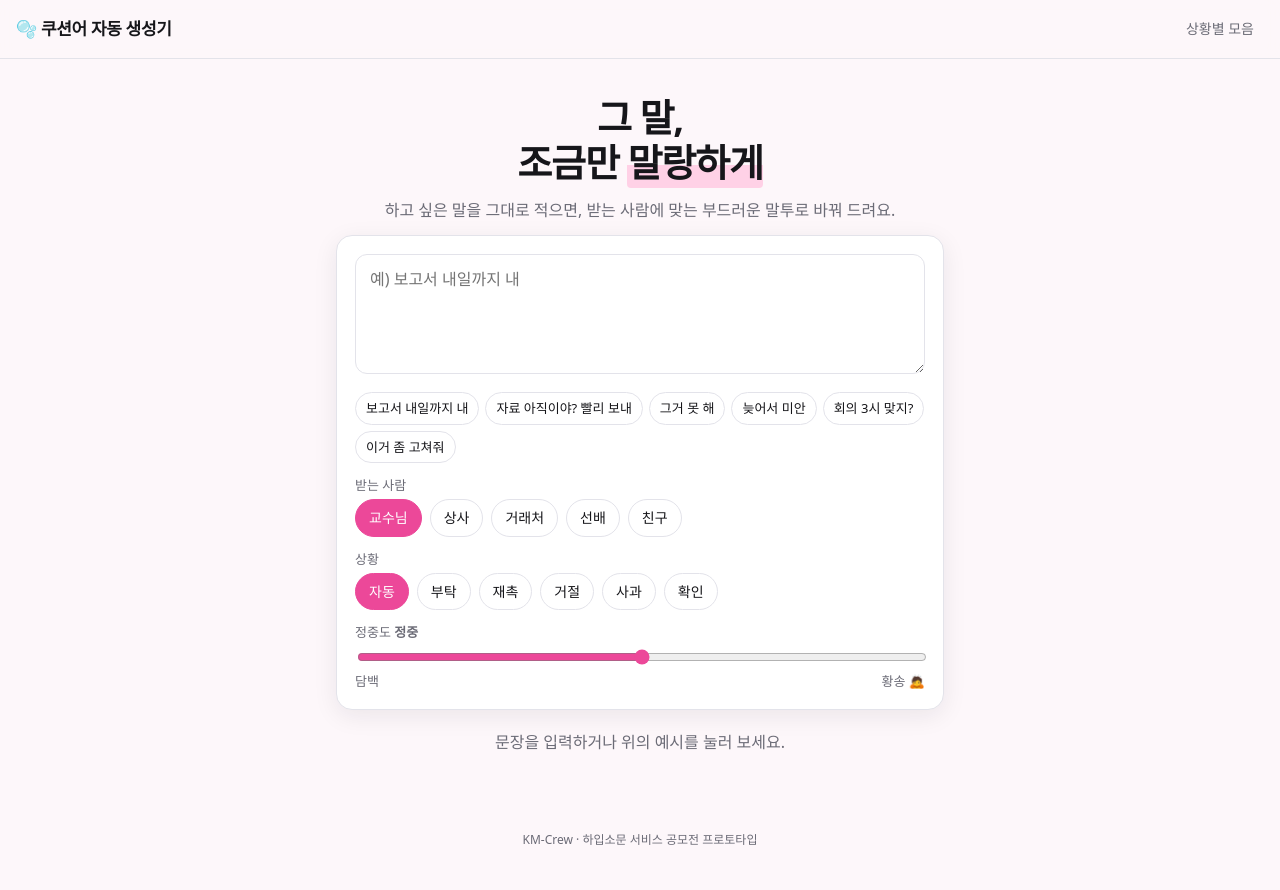
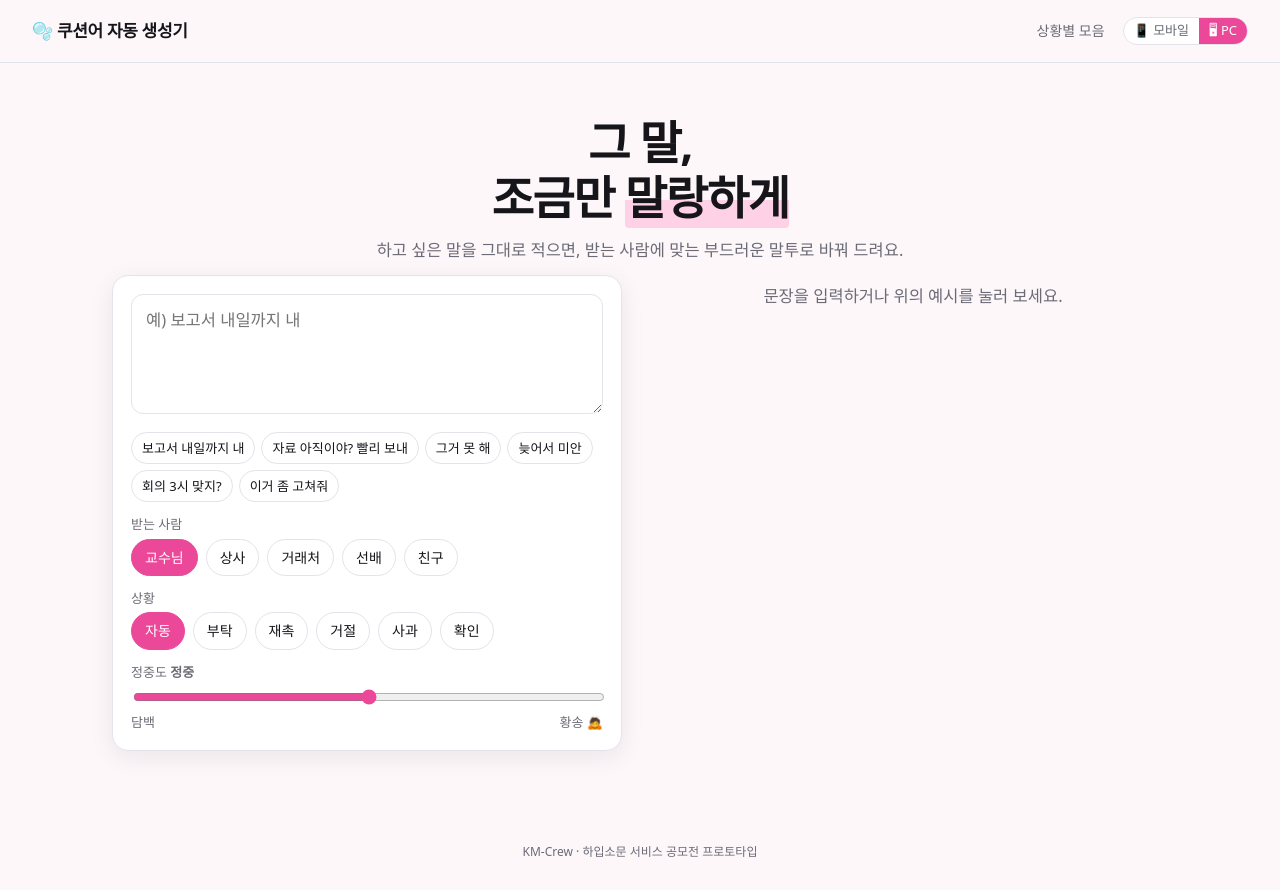
Before and after one commit to KM-Crew/cushion-words, a plain HTML site: page index.html in a window 1280 px wide. Drawn offline with Linux system fonts and the light colour scheme; a web font is replaced by a local one.

Commit message:
feat: PC·모바일 두 화면 구성과 화면 선택 (#1)
- 폭 900px 이상 PC 2단 배치, 미만 모바일 1단 배치
- 머리글 📱/🖥 버튼으로 직접 선택(허브 안에서는 틀 폭을 따름)
- 공모전 요강 'PC 및 모바일 웹 모두 출품 가능' 반영

Co-authored-by: rlaalswo4942 <277582827+rlaalswo4942@users.noreply.github.com>
Co-authored-by: Claude Opus 5.5 <noreply@anthropic.com>

```diff
--- a/app.js
+++ b/app.js
@@ -163,14 +163,14 @@ Router.on('/', root => {
     <section class="stack">
       <div class="hero"><h1>그 말,<br>조금만 <span class="soft">말랑하게</span></h1>
       <p class="muted">하고 싶은 말을 그대로 적으면, 받는 사람에 맞는 부드러운 말투로 바꿔 드려요.</p></div>
-      <div class="card stack">
+      <div class="split"><div class="card stack sticky">
         <textarea id="in" rows="2" maxlength="80" placeholder="예) 보고서 내일까지 내"></textarea>
         <div class="row ex">${EXAMPLES.map(([e]) => `<button class="chip small" data-ex="${esc(e)}">${esc(e)}</button>`).join('')}</div>
         <div><label class="field">받는 사람</label><div class="row" id="tg">${TARGETS.map(t => `<button class="chip ${st.target === t.id ? 'on' : ''}" data-t="${t.id}">${t.name}</button>`).join('')}</div></div>
         <div><label class="field">상황</label><div class="row" id="si"><button class="chip ${st.sit === 'auto' ? 'on' : ''}" data-s="auto">자동</button>${SITUATIONS.map(s => `<button class="chip ${st.sit === s.id ? 'on' : ''}" data-s="${s.id}">${s.name}</button>`).join('')}</div></div>
         <div><label class="field">정중도 <b id="lv">${LEVELS[st.level]}</b></label><input type="range" id="lvl" min="0" max="4" value="${st.level}"><div class="row small muted"><span>담백</span><span class="grow"></span><span>황송 🙇</span></div></div>
       </div>
-      <div id="out" class="results"></div>
+      <div id="out" class="results"></div></div>
     </section>`));
   const inp = $('#in');
   inp.value = store.sget('cw-input', '');
--- a/core.css
+++ b/core.css
@@ -96,6 +96,40 @@ input[type=range] { width: 100%; accent-color: var(--accent); }
 }
 #toast.show { opacity: 1; transform: translate(-50%, 0); }
 
+/* 화면 모드 버튼 */
+.viewtoggle { display: inline-flex; border: 1px solid var(--line); border-radius: 999px; overflow: hidden; background: var(--card); flex: none; }
+.viewtoggle button { border: none; background: none; padding: 5px 10px; font-size: 13px; cursor: pointer; color: var(--muted); line-height: 1.2; }
+.pc .viewtoggle [data-view=pc], .mobile .viewtoggle [data-view=mobile] { background: var(--accent); color: var(--accent-fg); }
+.viewtoggle .lbl { display: none; }
+.pc .viewtoggle .lbl { display: inline; }
+.foot .autoview { display: block; margin: 0 auto 6px; border: none; background: none; color: var(--muted); text-decoration: underline; cursor: pointer; font-size: 12px; }
+.embedded .viewtoggle, .embedded .autoview { display: none !important; }
+
+/* 공용 2단 배치: 모바일에서는 위아래, PC에서는 좌우 */
+.split > * + * { margin-top: 16px; }
+
+/* ---------- PC 화면 ---------- */
+.pc body { font-size: 16.5px; }
+.pc .top { padding: 14px 32px; }
+.pc main { max-width: 1120px; padding: 36px 32px 72px; }
+.pc main.wide { max-width: 1180px; }
+.pc h1 { font-size: 46px; }
+.pc h2 { font-size: 24px; }
+.pc .split { display: grid; grid-template-columns: 1fr 1fr; gap: 36px; align-items: start; }
+.pc .split.s73 { grid-template-columns: 1.35fr 1fr; }
+.pc .split.s37 { grid-template-columns: 1fr 1.35fr; }
+.pc .split.center { align-items: center; }
+.pc .split > * + * { margin-top: 0; }
+.pc .sticky { position: sticky; top: 92px; }
+.pc .narrow { max-width: 760px; margin-left: auto; margin-right: auto; }
+.pc .grid2 { grid-template-columns: repeat(auto-fit, minmax(220px, 1fr)); }
+
+/* PC 브라우저에서 모바일 화면을 고른 경우: 가운데 휴대폰 폭으로 */
+.force-mobile body { background: #e6e6ec; }
+.force-mobile .top, .force-mobile main, .force-mobile .foot { max-width: 430px; margin-left: auto; margin-right: auto; width: 100%; }
+.force-mobile main { background: var(--bg); box-shadow: 0 0 0 1px var(--line); }
+.force-mobile .top { background: var(--bg); }
+
 /* 허브 안에 들어갔을 때 */
 .embedded .foot { display: none; }
 .embedded main { padding-top: 14px; }
--- a/core.js
+++ b/core.js
@@ -106,3 +106,33 @@ function decodeData(str) {
 const clamp = (v, a, b) => Math.max(a, Math.min(b, v));
 const pick = arr => arr[Math.floor(Math.random() * arr.length)];
 function vibrate(p) { try { navigator.vibrate && navigator.vibrate(p); } catch (e) { /* 미지원 */ } }
+
+/* ---------- 화면 모드: PC / 모바일 ----------
+   기본은 화면 폭(900px 기준)으로 자동. 머리글 버튼으로 직접 고르면 그 선택을 기억함.
+   허브(km-crew.github.io) 안 iframe에서는 저장된 선택을 무시하고 틀의 폭으로만 정함. */
+const View = {
+  KEY: 'view-pref',
+  embedded: window.top !== window.self,
+  pref() { return this.embedded ? 'auto' : store.get(this.KEY, 'auto'); },
+  set(p) { store.set(this.KEY, p); this.apply(); toast(p === 'pc' ? 'PC 화면으로 볼게요' : p === 'mobile' ? '모바일 화면으로 볼게요' : '화면 폭에 맞춰 자동으로 볼게요'); },
+  apply() {
+    const pref = this.pref();
+    const meta = document.querySelector('meta[name=viewport]');
+    const phone = Math.min(screen.width, screen.height) < 700;
+    const want = pref === 'pc' && phone ? 'width=1280' : 'width=device-width, initial-scale=1, viewport-fit=cover';
+    if (meta && meta.content !== want) meta.content = want;
+    const pc = pref === 'pc' ? true : pref === 'mobile' ? false : innerWidth >= 900;
+    const root = document.documentElement;
+    root.classList.toggle('pc', pc);
+    root.classList.toggle('mobile', !pc);
+    root.classList.toggle('force-mobile', pref === 'mobile' && innerWidth >= 700);
+    const auto = document.getElementById('view-auto');
+    if (auto) auto.classList.toggle('hidden', pref === 'auto');
+  }
+};
+View.apply();
+addEventListener('resize', () => View.apply());
+document.addEventListener('click', e => {
+  const b = e.target.closest('[data-view]');
+  if (b) { e.preventDefault(); View.set(b.dataset.view); }
+});
--- a/index.html
+++ b/index.html
@@ -19,9 +19,10 @@
   <a href="#/" class="logo">🫧 쿠션어 자동 생성기</a>
   <span class="spacer"></span>
   <nav class="nav"><a href="#/templates">상황별 모음</a></nav>
+  <div class="viewtoggle" role="group" aria-label="화면 모드"><button data-view="mobile" title="모바일 화면">📱<span class="lbl"> 모바일</span></button><button data-view="pc" title="PC 화면">🖥<span class="lbl"> PC</span></button></div>
 </header>
 <main id="app"></main>
-<footer class="foot">KM-Crew · 하입소문 서비스 공모전 프로토타입</footer>
+<footer class="foot"><button class="autoview hidden" id="view-auto" data-view="auto">화면 폭에 맞춰 자동으로 보기</button>KM-Crew · 하입소문 서비스 공모전 프로토타입</footer>
 
 <script src="core.js"></script>
 <script src="app.js"></script>
--- a/style.css
+++ b/style.css
@@ -14,3 +14,8 @@
 .before { font-size: 20px; font-weight: 700; color: #8a8a96; text-decoration: line-through; text-decoration-color: #ff8fbf; margin: 6px 0 14px; }
 .arrow { font-size: 14px; color: var(--accent); font-weight: 700; margin-bottom: 14px; }
 .after { font-size: 21px; font-weight: 800; line-height: 1.55; margin-bottom: 16px; }
+
+/* ---------- PC 화면 ---------- */
+.pc .hero { margin-bottom: 10px; }
+.pc .rt { font-size: 18px; }
+.pc body[data-page=templates] main, .pc body[data-page=share] main { max-width: 760px; }
```
Also changed, not shown: 1 other file.
